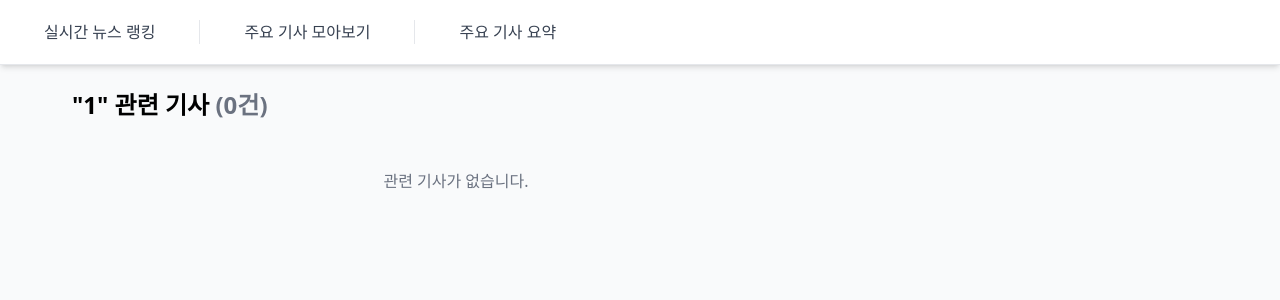
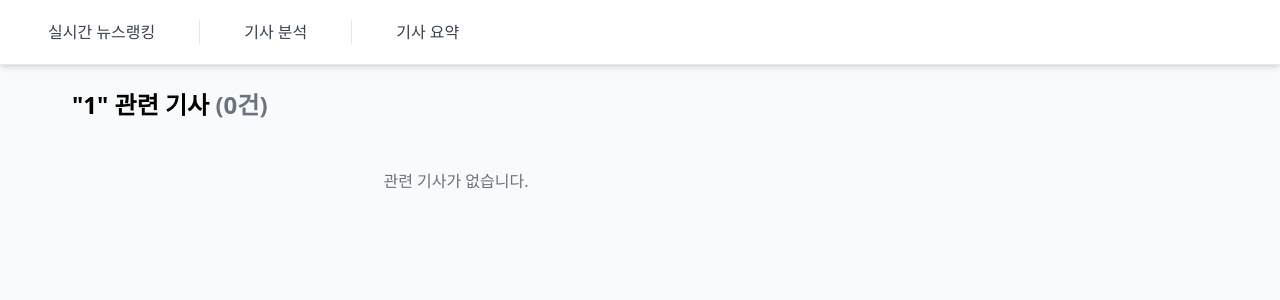
Before and after one commit to maricecil/newssum, a Django app: page /news/keyword/1/ in a window 1280 px wide. Shown: the top 300 px of the page. Run offline with Django 4.2, Linux system fonts and the light colour scheme; some libraries are stand-ins or nearby versions.

Commit message:
crawl img

```diff
--- a/news/utils.py
+++ b/news/utils.py
@@ -367,7 +367,7 @@ stop_words = {
     '한정', '회수', '변명', '업무', '폄훼', '적절', '부적절', '감사', '뒤집힌', '역전', '부주석', '합창', '마무리', '오타', '역시', '파편들',
     '합류', '업무', '전략', '남발', '방역', '대담', '위력', '과시하', '축하', '아이', '가동', '재가동', '치부', '파티', '개사', '통화',
     '허공', '신의', '총장', '소집', '우정', '의견', '최종결정', '결정', '결단', '마음', '활주로', '추돌', '사랑', '날개', '필사', '연료', '진압',
-    '수도', '소득', '영웅', '활활', '돌연',
+    '수도', '소득', '영웅', '활활', '돌연', '광기', '앞날', '직격',
 }
 
 def extract_keywords(titles, limit=10, keywords_per_title=4):
--- a/templates/base.html
+++ b/templates/base.html
@@ -17,34 +17,37 @@
     </a>
 
     <nav class="bg-white shadow-md sticky top-0 z-40 border-b border-gray-200">
-        <div class="max-w-7xl mx-auto px-4 sm:px-6 lg:px-8">
-            <div class="flex justify-between h-16">
-                <div class="flex space-x-8">
-                    <div class="flex items-center space-x-8">
-                        <!-- 각 링크에 aria-current 속성 추가 -->
+        <div class="max-w-7xl mx-auto px-2 sm:px-6 lg:px-8">
+            <div class="flex justify-between h-12 md:h-16">
+                <div class="flex w-full md:w-auto overflow-x-auto scrollbar-hide">
+                    <div class="flex items-center space-x-3 md:space-x-8 whitespace-nowrap px-1">
+                        <!-- 실시간 뉴스 -->
                         <a href="{% url 'news:news_list' %}"
                            class="group relative flex items-center transition-colors duration-200 ease-in-out"
                            aria-label="실시간 뉴스 랭킹 페이지로 이동">
-                            <span class="text-gray-700 group-hover:text-blue-600 px-3 py-2 rounded-md text-sm md:text-base font-medium">
-                                실시간 뉴스 랭킹
+                            <span class="text-gray-700 group-hover:text-blue-600 px-2 md:px-3 py-2 text-sm md:text-base font-medium">
+                                <span class="md:hidden">실시간 뉴스</span>
+                                <span class="hidden md:inline">실시간 뉴스랭킹</span>
                             </span>
                             <span class="absolute bottom-0 left-0 w-full h-0.5 bg-blue-600 transform scale-x-0 group-hover:scale-x-100 transition-transform duration-200"></span>
                         </a>
-                        <div class="h-6 w-px bg-gray-200" role="separator"></div>
+                        <div class="h-4 md:h-6 w-px bg-gray-200" role="separator"></div>
+                        <!-- 기사 분석 -->
                         <a href="{% url 'news:top_articles' %}"
                            class="group relative flex items-center transition-colors duration-200 ease-in-out"
-                           aria-label="주요 기사 모아보기 페이지로 이동">
-                            <span class="text-gray-700 group-hover:text-blue-600 px-3 py-2 rounded-md text-sm md:text-base font-medium">
-                                주요 기사 모아보기
+                           aria-label="기사 분석 페이지로 이동">
+                            <span class="text-gray-700 group-hover:text-blue-600 px-2 md:px-3 py-2 text-sm md:text-base font-medium">
+                                기사 분석
                             </span>
                             <span class="absolute bottom-0 left-0 w-full h-0.5 bg-blue-600 transform scale-x-0 group-hover:scale-x-100 transition-transform duration-200"></span>
                         </a>
-                        <div class="h-6 w-px bg-gray-200" role="separator"></div>
+                        <div class="h-4 md:h-6 w-px bg-gray-200" role="separator"></div>
+                        <!-- 기사 요약 -->
                         <a href="{% url 'news:article_summary' %}"
                            class="group relative flex items-center transition-colors duration-200 ease-in-out"
-                           aria-label="주요 기사 요약 페이지로 이동">
-                            <span class="text-gray-700 group-hover:text-blue-600 px-3 py-2 rounded-md text-sm md:text-base font-medium">
-                                주요 기사 요약
+                           aria-label="기사 요약 페이지로 이동">
+                            <span class="text-gray-700 group-hover:text-blue-600 px-2 md:px-3 py-2 text-sm md:text-base font-medium">
+                                기사 요약
                             </span>
                             <span class="absolute bottom-0 left-0 w-full h-0.5 bg-blue-600 transform scale-x-0 group-hover:scale-x-100 transition-transform duration-200"></span>
                         </a>
--- a/templates/news/news_list.html
+++ b/templates/news/news_list.html
@@ -283,7 +283,7 @@
                 <!-- 실시간 주요 뉴스 섹션 -->
                 <div class="bg-white rounded-lg shadow p-4">
                     <div class="flex items-center gap-2 mb-4">
-                        <h2 class="text-lg font-bold">실시간 주요 뉴스</h2>
+                        <h2 class="text-xl font-bold">실시간 주요 뉴스</h2>
                         <span class="text-sm text-gray-500">
                             ({{ crawled_time|date:"Y-m-d H:i" }} 기준)
                         </span>
@@ -315,9 +315,9 @@
                     {% for company in news_by_company %}
                         <div class="company-news" id="news-{{ company.grouper }}" {% if not forloop.first %}style="display: none;"{% endif %}>
                             {% for item in company.list %}
-                                <div class="flex gap-4 {% if not forloop.last %}mb-4 pb-4 border-b{% endif %}">
+                                <div class="flex flex-col md:flex-row gap-4 {% if not forloop.last %}mb-4 pb-4 border-b{% endif %}">
                                     {% if item.image_url %}
-                                        <div class="w-[336px] h-[224px] shrink-0 bg-gray-100 rounded overflow-hidden">
+                                        <div class="w-full md:w-[336px] h-[200px] md:h-[224px] shrink-0 bg-gray-100 rounded overflow-hidden">
                                             <img src="{{ item.image_url }}"
                                                  alt="{{ item.title }}"
                                                  class="w-full h-full object-cover">
@@ -344,7 +344,7 @@
                 </div>
 
                 <!-- 키워드 랭킹 섹션 -->
-                <div class="w-[32rem]">
+                <div class="w-full md:w-[32rem]">
                     <div class="flex justify-between items-center mb-2">
                         <h1 class="text-xl font-bold">키워드 랭킹</h1>
                     </div>
@@ -352,7 +352,7 @@
                         {% for keyword, count, keyword_group in keyword_rankings %}
                         <div class="bg-white rounded shadow-sm p-2">
                             <div class="flex items-center gap-2">
-                                <div class="flex items-center gap-1 w-[7rem] shrink-0">
+                                <div class="flex items-center gap-1 shrink-0">
                                     <span class="text-base font-bold w-4">{{ forloop.counter }}</span>
                                     <a href="{% url 'news:keyword_articles' keyword=keyword %}"
                                        class="text-blue-600 hover:text-blue-800 text-base font-medium transition-colors flex items-center gap-0.5">
@@ -363,7 +363,7 @@
                                     </a>
                                 </div>
                                 <!-- 슬라이더 컨테이너 -->
-                                <div class="relative w-[22rem] overflow-hidden h-6">
+                                <div class="relative overflow-hidden h-6 flex-1 md:w-[22rem]">
                                     <div id="keywordSlider{{ forloop.counter }}" class="flex flex-col transition-all duration-700">
                                         {% with shown_titles="" %}
                                             {% for item in news_items %}
@@ -394,7 +394,7 @@
         <!-- 실시간 랭킹 섹션 -->
         <div class="mt-8">
             <div class="flex justify-between items-center mb-6">
-                <h1 class="text-2xl font-bold">실시간 랭킹</h1>
+                <h1 class="text-xl font-bold">실시간 랭킹</h1>
             </div>
 
             {% regroup news_items by company_name as news_by_company %}
@@ -1095,6 +1095,11 @@ const SliderManager = {
     .space-y-2 {
         padding: 0 1rem !important
     }
+
+    /* 모바일에서만 적용되는 스타일 */
+    .relative.overflow-hidden.h-6.flex-1 {
+        max-width: calc(100vw - 150px);  /* 키워드와 순위를 제외한 나머지 공간 */
+    }
 }
 
 /* 스크롤바 숨기기 */
```
